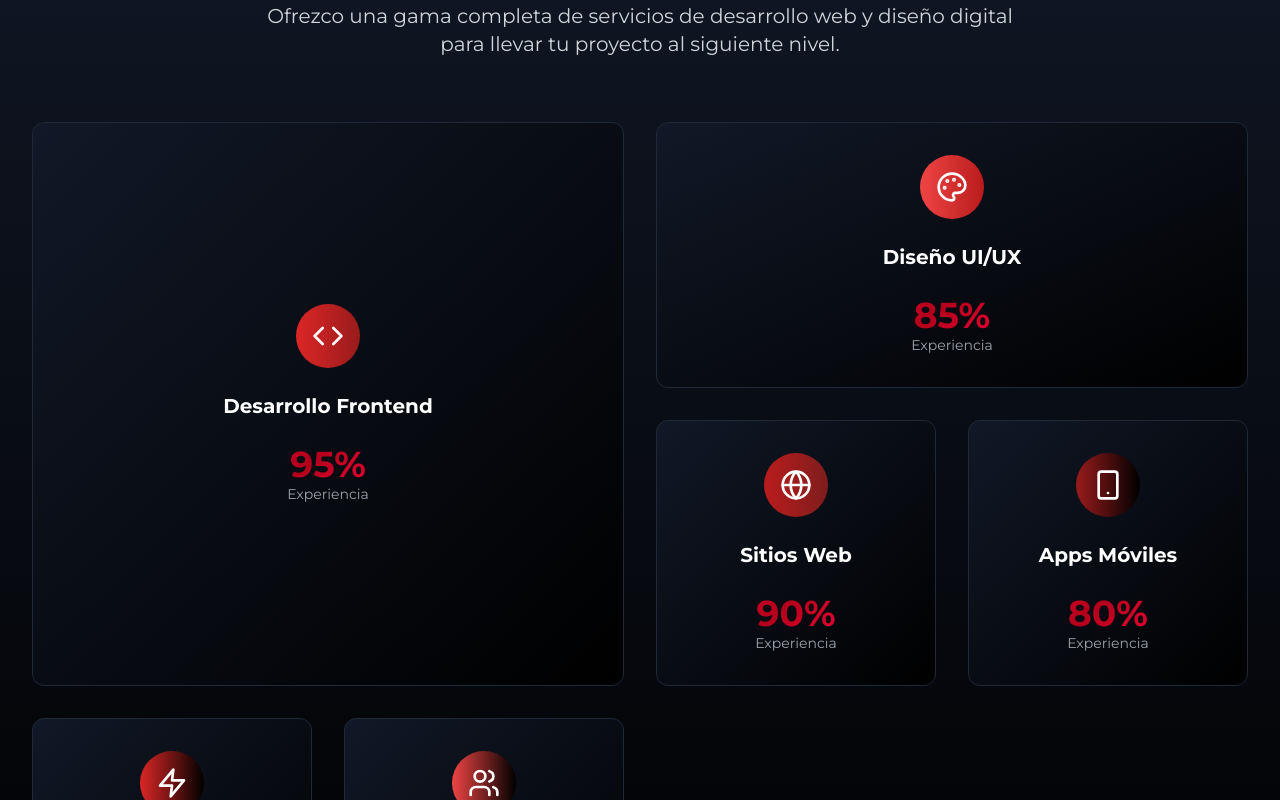
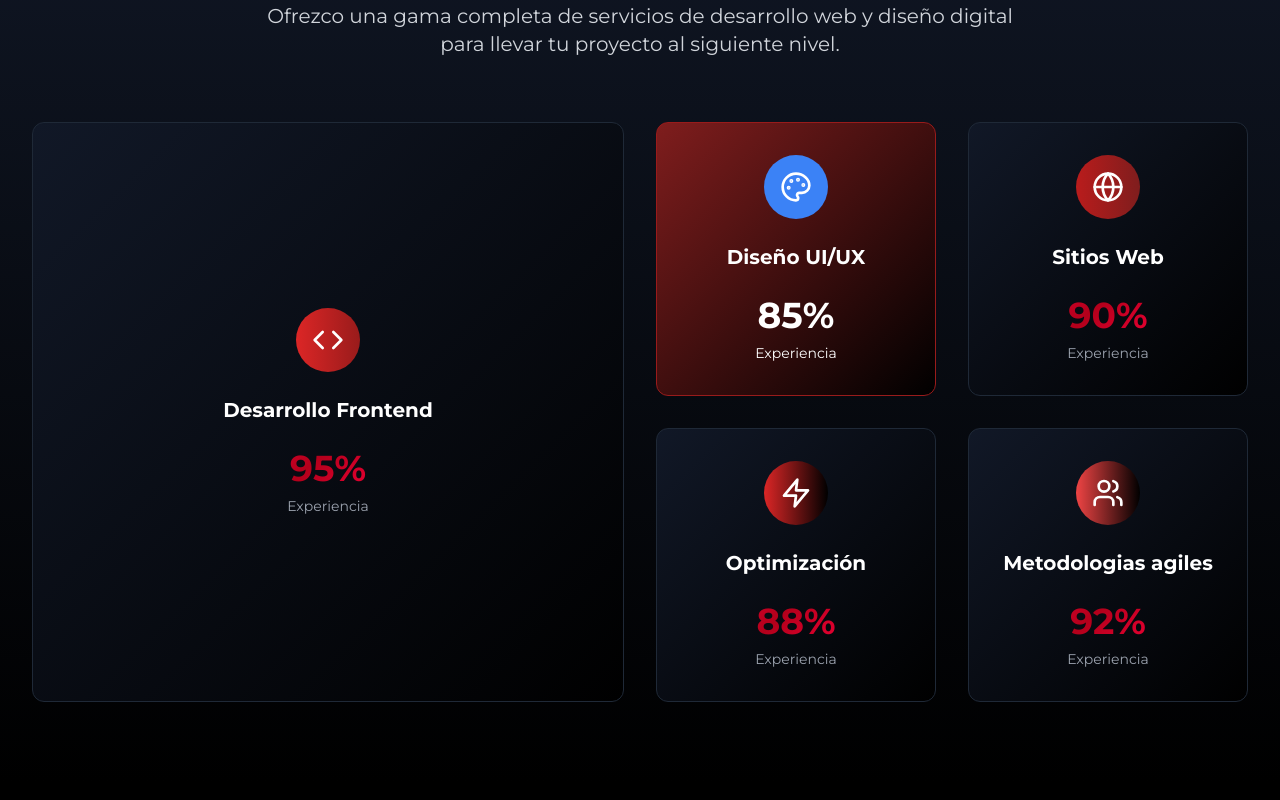
Before and after one commit to chinobustos/portafolio, a React (Vite) app: page / in a window 1280 px wide. Shown: the part 3820-4620 px from the top of the page. Built offline with nearby package versions, Linux system fonts and the light colour scheme.

Commit message:
cambio de grid

```diff
--- a/src/components/Services.tsx
+++ b/src/components/Services.tsx
@@ -72,12 +72,6 @@ const Services = () => {
       percentage: 90
     },
     {
-      icon: Smartphone,
-      title: 'Apps Móviles',
-      gradient: 'from-red-800 to-black',
-      percentage: 80
-    },
-    {
       icon: Zap,
       title: 'Optimización',
       gradient: 'from-red-600 to-black',
@@ -145,18 +139,18 @@ const Services = () => {
           variants={containerVariants}
           initial="hidden"
           animate={isVisible ? "visible" : "hidden"}
-          className="grid grid-cols-4 gap-8 grid-flow-dense auto-rows-max"
+          className="grid grid-cols-1 sm:grid-cols-2 md:grid-cols-3 lg:grid-cols-4 gap-6 lg:gap-8 grid-flow-dense auto-rows-max"
         >
           {services.map((service, index) => {
             const spanClasses = [
-              'col-span-2 row-span-2',
-              'col-span-2 row-span-1',
-              'col-span-1 row-span-1',
-              'col-span-1 row-span-1',
-              'col-span-1 row-span-1',
-              'col-span-1 row-span-1'
+              'sm:col-span-2 sm:row-span-2 md:col-span-2 md:row-span-2 lg:col-span-2 lg:row-span-2',
+              'sm:col-span-2 sm:row-span-1 md:col-span-1 md:row-span-2 lg:col-span-1 lg:row-span-1',
+              'sm:col-span-1 sm:row-span-1 md:col-span-1 md:row-span-1 lg:col-span-1 lg:row-span-1',
+              'sm:col-span-1 sm:row-span-1 md:col-span-1 md:row-span-1 lg:col-span-1 lg:row-span-1',
+              'sm:col-span-1 sm:row-span-1 md:col-span-1 md:row-span-1 lg:col-span-1 lg:row-span-1'
             ];
             const spanClass = spanClasses[index] || '';
+            const isUiUxCard = index === 1;
 
             return (
               <motion.div
@@ -166,7 +160,11 @@ const Services = () => {
                 initial="hidden"
                 animate={isVisible ? "visible" : "hidden"}
                 whileHover="hover"
-                className={`relative bg-gradient-to-br from-gray-900 to-black p-8 rounded-xl border border-gray-800 group overflow-hidden flex flex-col justify-between ${spanClass}`}
+                className={`relative p-8 rounded-xl border group overflow-hidden flex flex-col justify-between ${
+                  isUiUxCard
+                    ? 'bg-gradient-to-br from-red-900 to-black border-red-800'
+                    : 'bg-gradient-to-br from-gray-900 to-black border-gray-800'
+                } ${spanClass}`}
               >
               {/* Animated background gradient */}
               <motion.div
@@ -176,7 +174,11 @@ const Services = () => {
 
               <div className="relative z-10 flex flex-col items-center justify-center h-full">
                 <motion.div
-                  className={`inline-flex p-4 rounded-full bg-gradient-to-r ${service.gradient} mb-6`}
+                  className={`inline-flex p-4 rounded-full mb-6 ${
+                    isUiUxCard
+                      ? 'bg-blue-500'
+                      : `bg-gradient-to-r ${service.gradient}`
+                  }`}
                   initial={{ scale: 0, rotate: -180 }}
                   animate={isVisible ? { scale: 1, rotate: 0 } : { scale: 0, rotate: -180 }}
                   transition={{ duration: 0.6, delay: index * 0.12 + 0.2 }}
@@ -189,7 +191,9 @@ const Services = () => {
                   initial={{ opacity: 0, y: 10 }}
                   animate={isVisible ? { opacity: 1, y: 0 } : { opacity: 0, y: 10 }}
                   transition={{ duration: 0.5, delay: index * 0.12 + 0.3 }}
-                  className="text-xl font-bold text-center text-white font-heading mb-6"
+                  className={`text-xl font-bold text-center font-heading mb-6 ${
+                    isUiUxCard ? 'text-white' : 'text-white'
+                  }`}
                 >
                   {service.title}
                 </motion.h3>
@@ -200,17 +204,19 @@ const Services = () => {
                   animate={isVisible ? { opacity: 1, scale: 1 } : { opacity: 0, scale: 0.8 }}
                   transition={{ duration: 0.5, delay: index * 0.12 + 0.4 }}
                 >
-                  <div className="text-4xl font-bold gradient-text mb-2\">
+                  <div className={`text-4xl font-bold mb-2 ${isUiUxCard ? 'text-white' : 'gradient-text'}`}>
                     {isVisible ? (
                       <>
-                        <PercentageCounter value={service.percentage} delay={index * 120 + 400} />
-                        %
+                        <span className="text-white inline-block">
+                          <PercentageCounter value={service.percentage} delay={index * 120 + 400} />
+                        </span>
+                        <span className="text-white">%</span>
                       </>
                     ) : (
-                      <span>0%</span>
+                      <span className="text-white">0%</span>
                     )}
                   </div>
-                  <p className="text-sm text-gray-400">Experiencia</p>
+                  <p className={`text-sm ${ isUiUxCard ? 'text-white' : 'text-gray-400' }`}>Experiencia</p>
                 </motion.div>
               </div>
             </motion.div>
```
